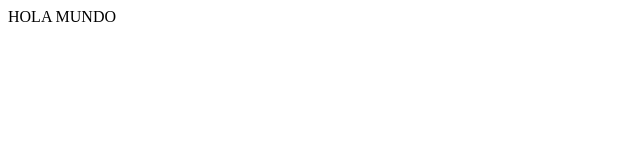
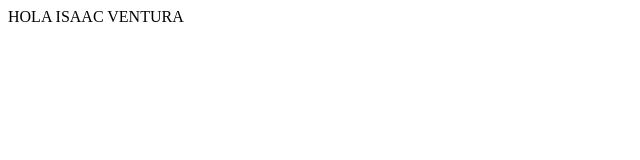
Before and after one commit to ventura001/CLASE-DE-LP4, a plain HTML site: page index.html in a window 1280 px wide. Shown: the whole page, without its empty margins (0-640 px from the left). Drawn offline with Linux system fonts and the light colour scheme.

Commit message:
MODIFICACION DE INDEX

```diff
--- a/index.html
+++ b/index.html
@@ -11,6 +11,6 @@ and open the template in the editor.
         <meta name="viewport" content="width=device-width, initial-scale=1.0">
     </head>
     <body>
-        <div>HOLA MUNDO</div>
+        <div>HOLA ISAAC VENTURA</div>
     </body>
 </html>
```
